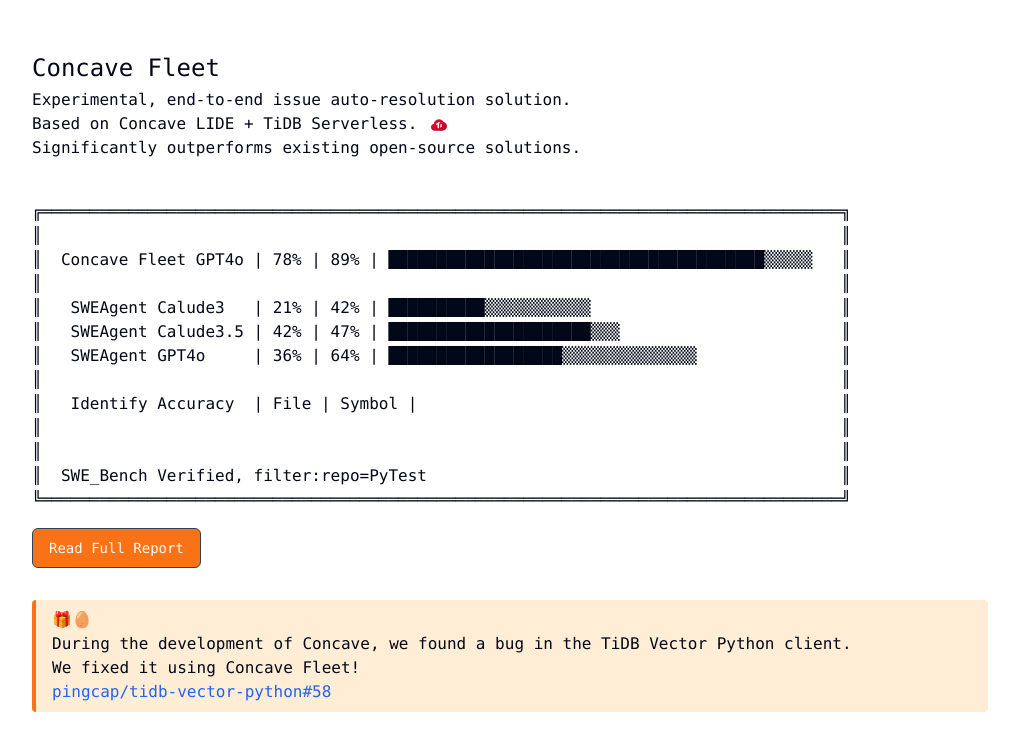
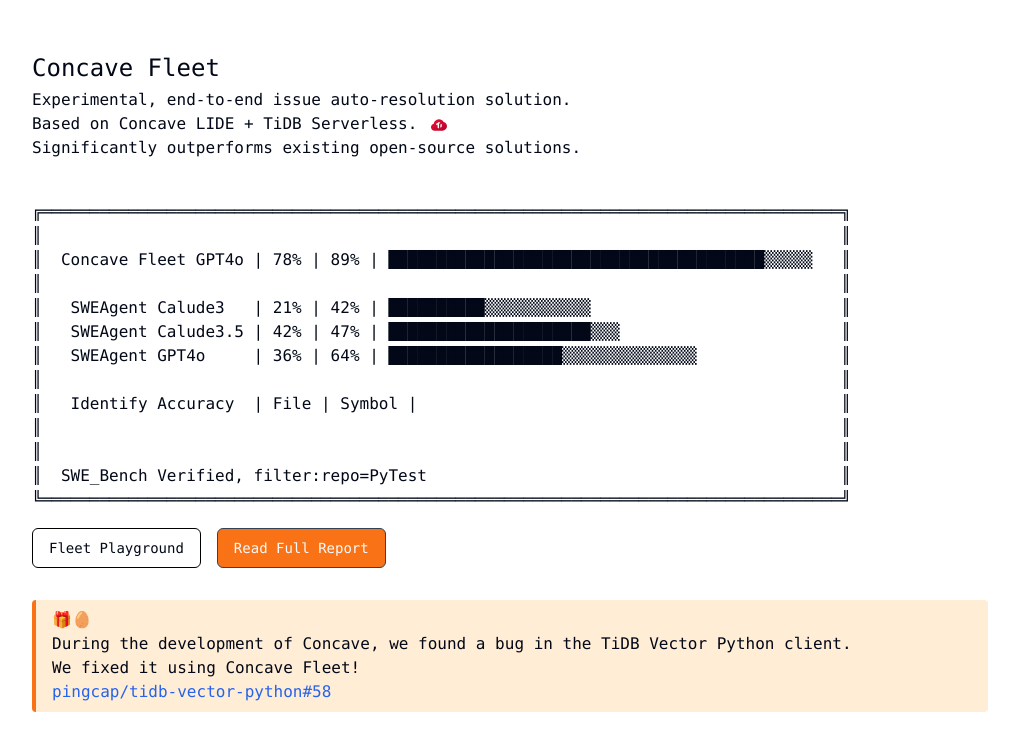
Before and after one commit to wph95/concave-workshop, a Next.js app: page / in a window 1280 px wide. Shown: the part 2176-2926 px from the top of the page, without its empty margins (130-1149 px from the left). Built offline with nearby package versions, Linux system fonts and the light colour scheme.

Commit message:
update ux

```diff
--- a/src/app/page.tsx
+++ b/src/app/page.tsx
@@ -201,6 +201,15 @@
 
         </div>
 
+        <div className="flex gap-4">
+          <a
+            href={"/playbook"}
+            target="_blank">
+            <Button variant="outline" className="border border-black">
+              Fleet Playground
+            </Button>
+          </a>
+
           <a
             href={"https://github.com/concave-ai/fleet/blob/main/docs/fleet_report.md"}
             target="_blank"
@@ -210,9 +219,12 @@
           </a>
 
 
+        </div>
+
+
         <div className="mt-8 border-l-4 border-l-orange-500 pl-4 bg-orange-100 py-2 rounded">
           🎁🥚
-          <br />
+          <br/>
           During the development of Concave, we found a bug in the TiDB Vector Python client.
           <br/>
           We fixed it using Concave Fleet!
```
Lines whose indentation alone changed are shown as unchanged.
